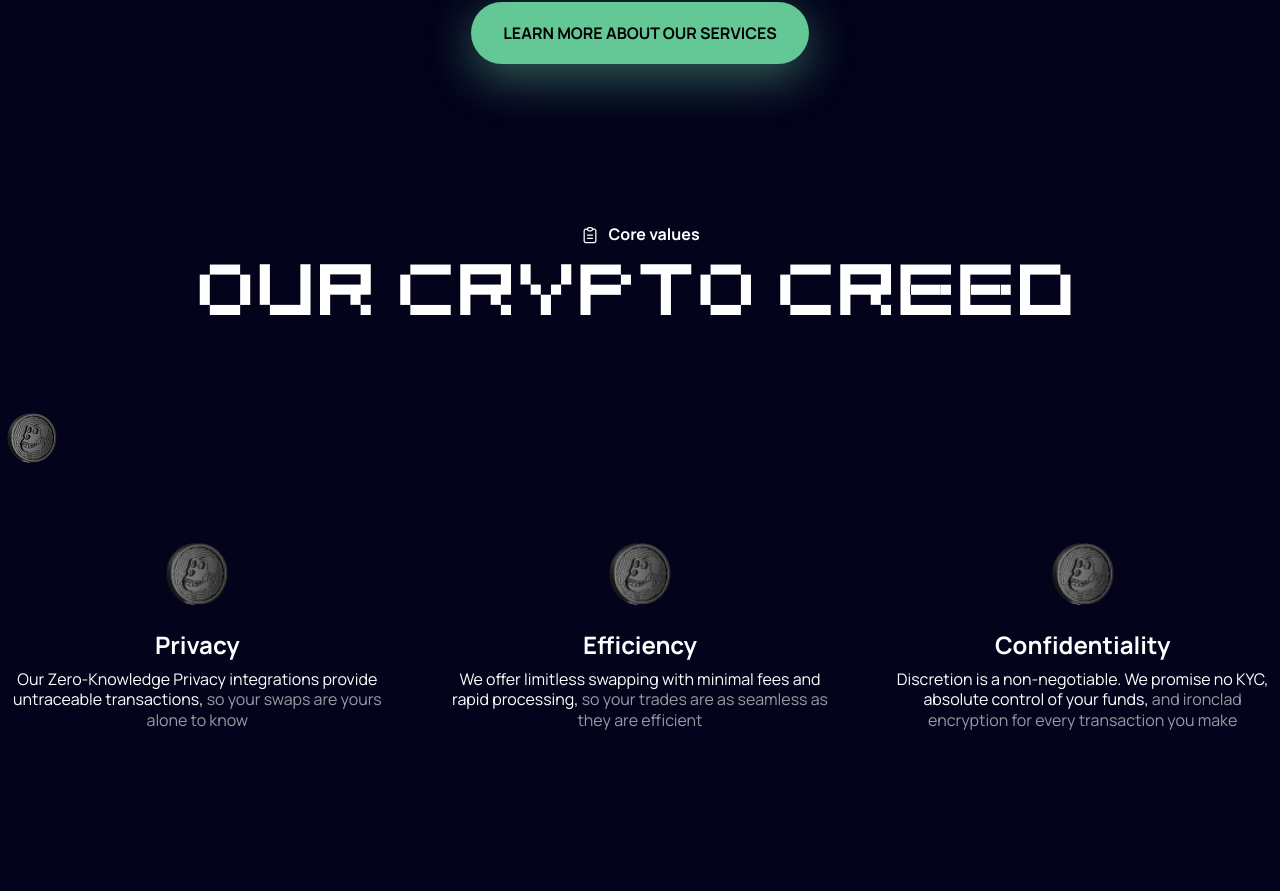
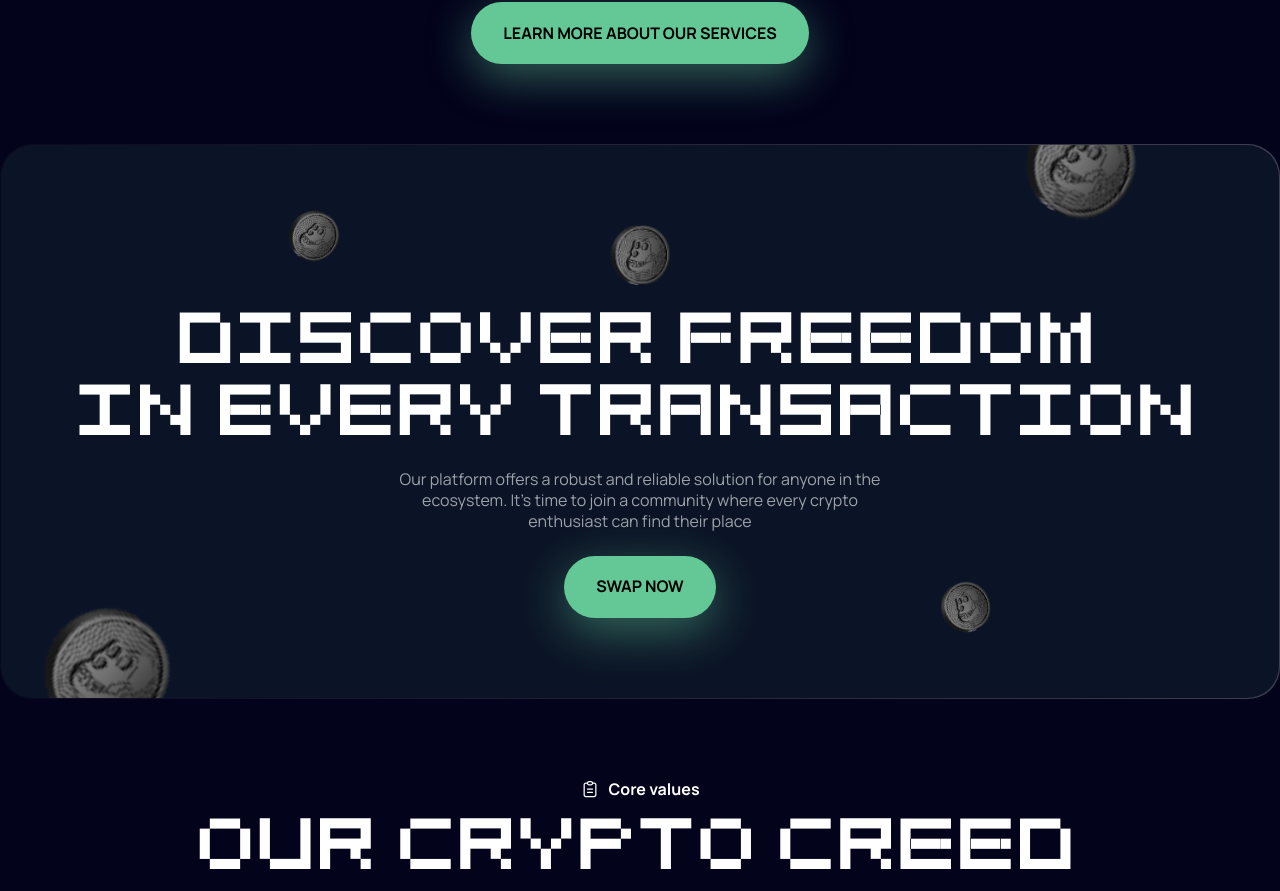
Before and after one commit to ceassefire2/zkgun, a React (Create React App) app: page / in a window 1280 px wide. Shown: the part 1934-2825 px from the top of the page. Built offline with nearby package versions, Linux system fonts and the light colour scheme.

Commit message:
discover section add and upper case add on clipboarddata icon

```diff
--- a/src/App.js
+++ b/src/App.js
@@ -7,6 +7,7 @@ import JoinZkgun from "./components/JoinZkgun";
 import CoreValue from "./components/CoreValue";
 import OurEcosystem from "./components/OurEcosystem";
 import BackToTop from "./components/common/BackToTop";
+import Dicover from "./components/Dicover";
 
 function App() {
   return (
@@ -16,6 +17,7 @@ function App() {
       <Hero />
       <Finance />
       <OurEcosystem />
+      <Dicover />
       <CoreValue />
       <JoinZkgun />
       <Footer />
--- /dev/null
+++ b/src/components/Dicover.jsx
@@ -0,0 +1,66 @@
+import React from 'react'
+import joinZKlogo from '../assets/images/png/download.png'
+import first_img from '../assets/images/png/download.png'
+import second_img from '../assets/images/png/download.png'
+import third_img from '../assets/images/png/download.png'
+import dollor_img from '../assets/images/png/download.png'
+import CommonBtn from './common/CommonBtn'
+
+
+const Dicover = () => {
+    return (
+        <>
+            <div className='max-w-[1368px] mx-auto px-4 xl:p-0 '>
+                <div className="bg-white-gradient p-[1px] rounded-[32px]">
+                    <div className=" py-6 sm:py-8 md:py-12 lg:py-16 xl:py-20 rounded-[32px] bg-firefly relative  overflow-hidden">
+
+                        <img
+                            className='absolute rotate-[30deg] top-[66px] start-[22%]'
+                            height={64}
+                            width={64}
+                            src={first_img}
+                            alt="zklogo" />
+                        <img
+                            className='absolute rotate-[37deg] bottom-[-36px] start-[2%]'
+                            height={160}
+                            width={160}
+                            src={second_img}
+                            alt="zklogo" />
+                        <img
+                            className='absolute rotate-[-29deg] bottom-[66px] end-[22%]'
+                            height={64}
+                            width={64}
+                            src={third_img}
+                            alt="zklogo" />
+                        <img
+                            className='absolute rotate-[26deg] top-[-36px] end-[10%]'
+                            height={140}
+                            width={140}
+                            src={dollor_img}
+                            alt="zklogo" />
+                        <div className="relative z-10 px-4">
+                            <img
+                                className='mx-auto'
+                                height={84}
+                                width={77}
+                                src={joinZKlogo}
+                                alt="zklogo" />
+                            <h2 className='max-w-[1200px] mx-auto text-white text-center pt-6 font_over font-medium text-3xl sm:text-5xl md:text-6xl lg:text-7xl lg:leading-[72px]'>
+                                Discover freedom <br className='hidden xl:block' />in every transaction
+                            </h2>
+                            <p className='text-white mx-auto text-center text-sm md:text-base md:leading-[20.8px] font-manrope font-normal max-w-[512px] py-4 text-opacity-60'>
+                                Our platform offers a robust and reliable solution for anyone in the ecosystem. It's time to join a community where every crypto enthusiast can find their place
+                            </p>
+                            <div className="mt-2 flex justify-center">
+                                <CommonBtn btntext="Swap now" />
+                            </div>
+                        </div>
+                    </div>
+                </div>
+            </div>
+
+        </>
+    )
+}
+
+export default Dicover
```
